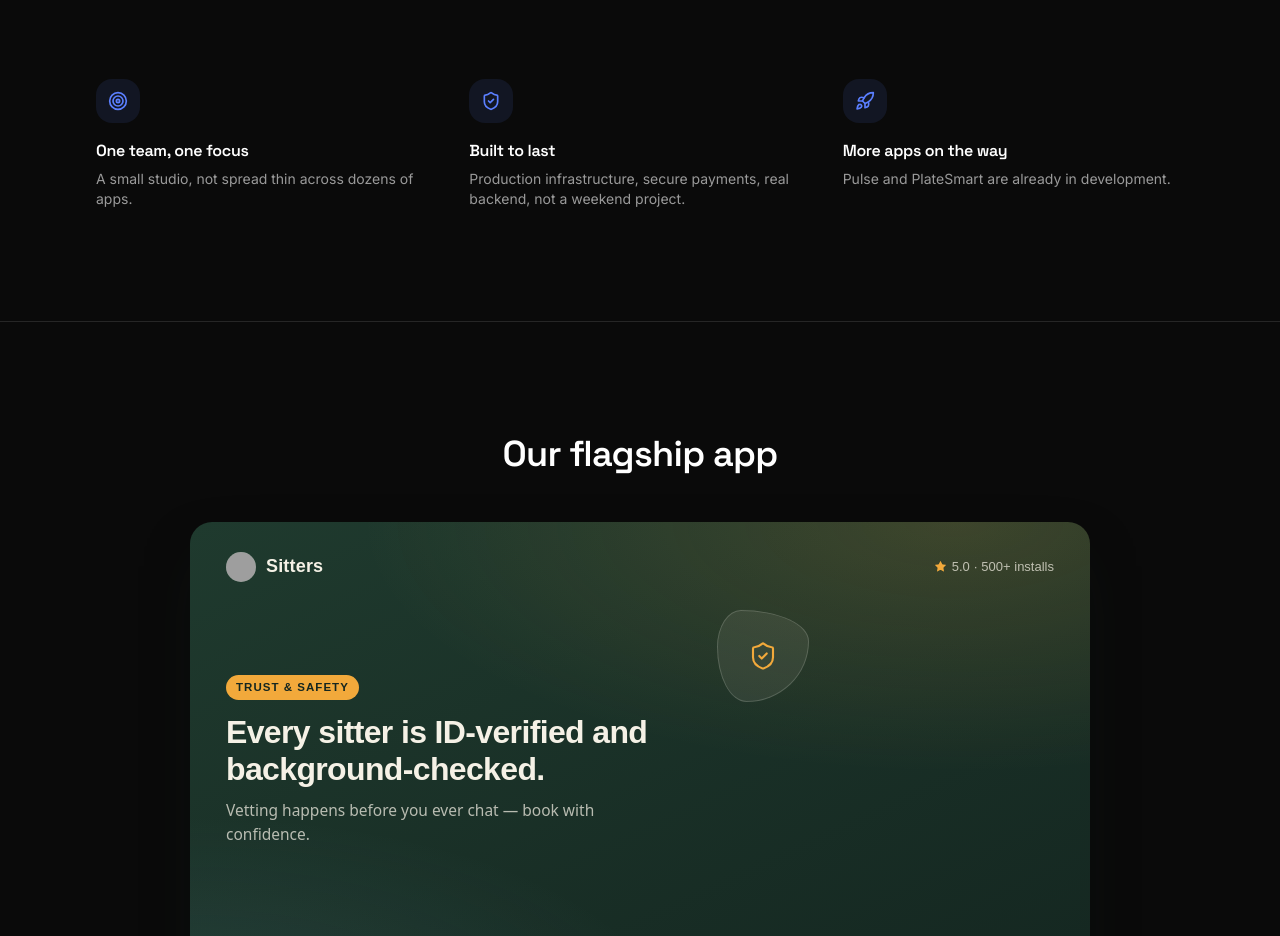
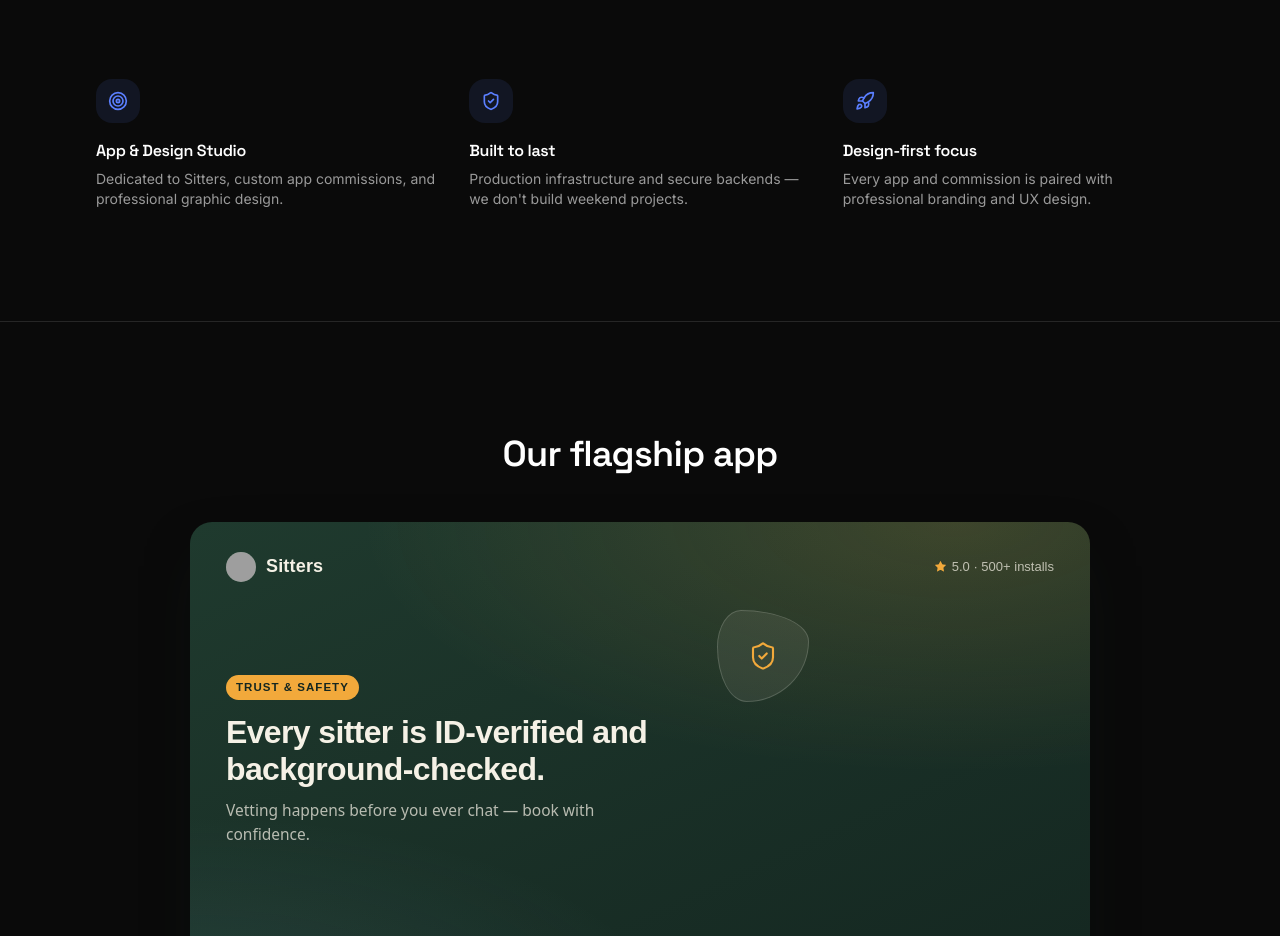
Before and after one commit to Calvinmeiring1/smartapphub-website, a React (Vite) app: page / in a window 1280 px wide. Shown: the part 1800-2736 px from the top of the page. Built offline with nearby package versions, Linux system fonts and the light colour scheme; no server answers; grey boxes are pictures that could not be loaded.

Commit message:
style: update WhyUs section to reflect studio services

```diff
--- a/src/components/WhyUs.tsx
+++ b/src/components/WhyUs.tsx
@@ -3,9 +3,9 @@
 import Section from "./Section";
 
 const values = [
-  { icon: Target, title: "One team, one focus", description: "A small studio, not spread thin across dozens of apps." },
-  { icon: ShieldCheck, title: "Built to last", description: "Production infrastructure, secure payments, real backend, not a weekend project." },
-  { icon: Rocket, title: "More apps on the way", description: "Pulse and PlateSmart are already in development." },
+  { icon: Target, title: "App & Design Studio", description: "Dedicated to Sitters, custom app commissions, and professional graphic design." },
+  { icon: ShieldCheck, title: "Built to last", description: "Production infrastructure and secure backends — we don't build weekend projects." },
+  { icon: Rocket, title: "Design-first focus", description: "Every app and commission is paired with professional branding and UX design." },
 ];
 
 export default function WhyUs() {
```
